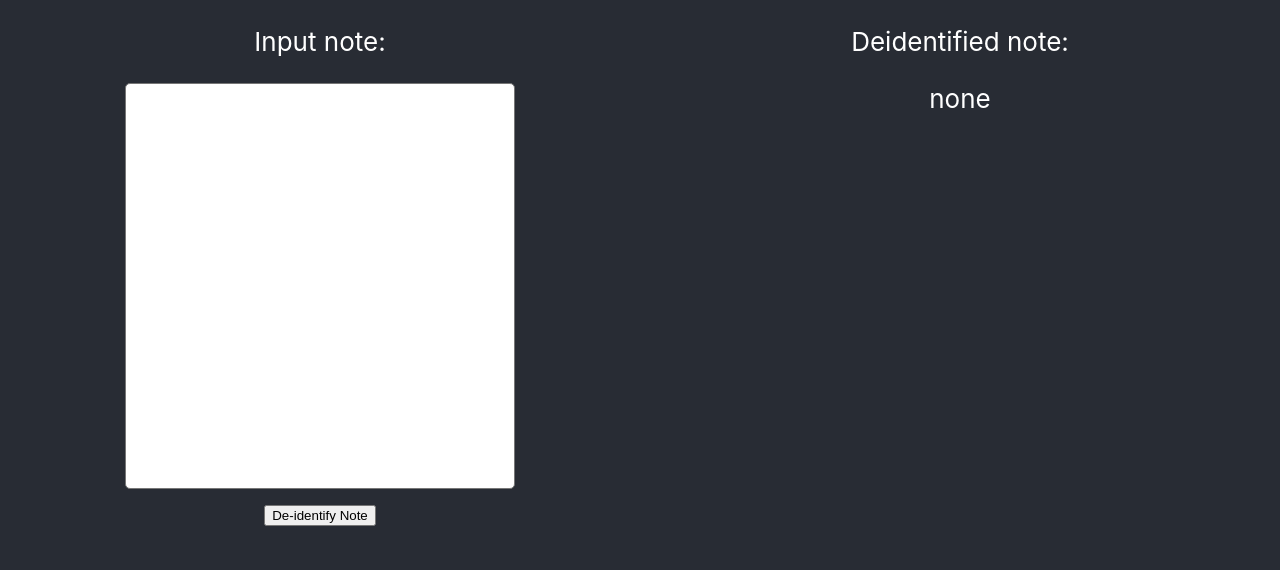
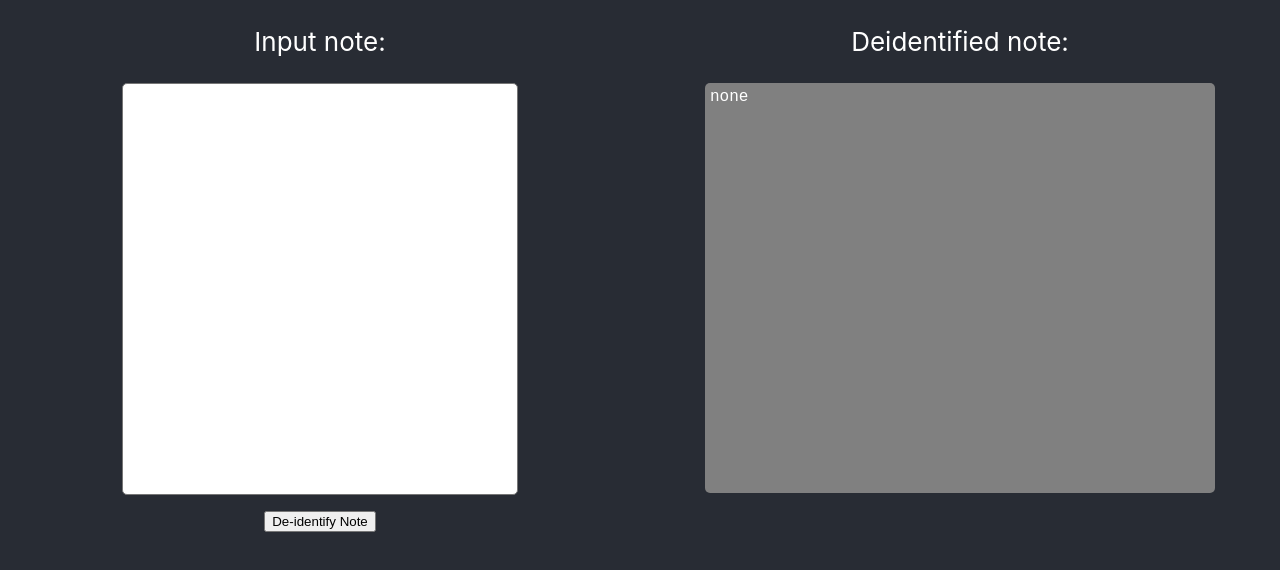
Before and after one commit to nlpsandbox/phi-deidentifier-example, a React (Create React App) app in the folder client/: page / in a window 1280 px wide. Shown: the top 570 px of the page. Built offline with nearby package versions, Linux system fonts and the light colour scheme.

Commit message:
Formatting

```diff
--- a/client/src/components/App.css
+++ b/client/src/components/App.css
@@ -31,18 +31,34 @@
 }
 
 .right {
-  text-align: center;
+  text-align: -webkit-center;
+  align-items: center;
   float: left;
   width: 50%;
 }
 
 textarea {
-  width: 60%;
+  padding: 5px;
+  min-width: 60%;
+  max-width: 500px;
   height: 400px;
   resize: none;
   border-radius: 5px;
 }
 
+.deidentified-text {
+  padding: 5px;
+  background-color: grey;
+  min-width: 60%;
+  max-width: 500px;
+  height: 400px;
+  border-radius: 5px;
+  overflow: auto;
+  font-size: 16px;
+  text-align: left;
+  font-family: monospace;
+}
+
 .App-link {
   color: #61dafb;
 }
--- a/client/src/components/App.js
+++ b/client/src/components/App.js
@@ -30,7 +30,6 @@ class App extends React.Component {
     });
     this.state.deidentifedNotesApi.createDeidentifiedNotes({deidentifyRequest: deidentifyRequest})
       .then((deidentifyResponse) => {
-        alert(JSON.stringify(deidentifyResponse));
         this.setState({
           deidentifiedNoteText: deidentifyResponse.deidentifiedNote.text
         })
@@ -48,7 +47,7 @@ class App extends React.Component {
       </div>
       <div className="right">
         <p>Deidentified note:</p>
-        <p>{this.state.deidentifiedNoteText}</p>
+        <div className="deidentified-text">{this.state.deidentifiedNoteText}</div>
       </div>
     </div>
     );
```
